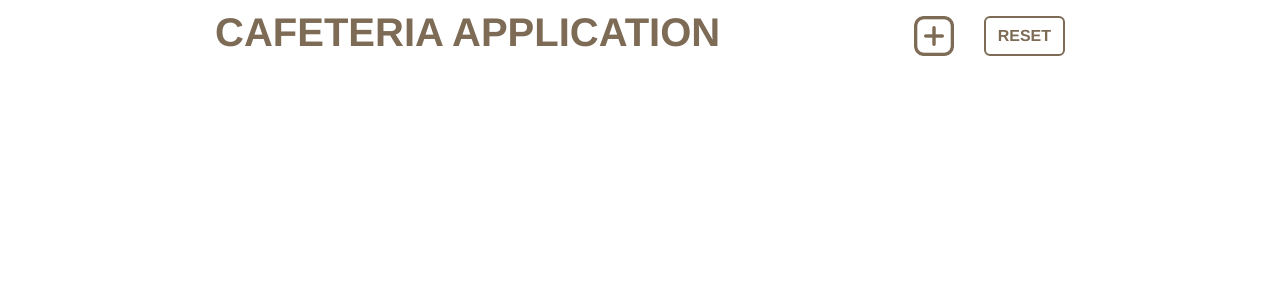
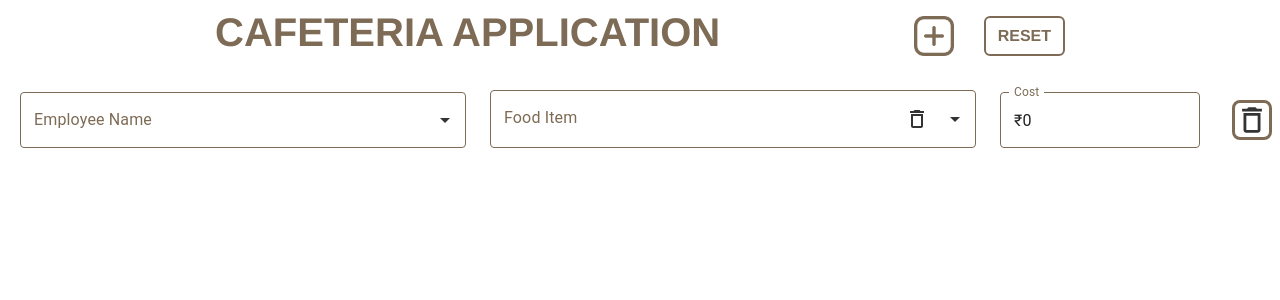
Before and after one commit to mayumithapa/CafeteriaApp, a React (Create React App) app in the folder cafeteria-application/: page / in a window 1280 px wide. Shown: the top 300 px of the page. Built offline with nearby package versions, Linux system fonts and the light colour scheme.

Commit message:
Small changes and marked why we can't use some obj directly for manupulation as react does shallow comparison

```diff
--- a/cafeteria-application/src/App.js
+++ b/cafeteria-application/src/App.js
@@ -4,13 +4,13 @@ import Navbar from "./Navbar";
 import Add from "./Add";
 
 function App() {
-  const [forms, setForms] = useState([]);
+  const [forms, setForms] = useState([{id:0}]);
   const [nextId, setNextId] = useState(1);
-  const [open, setOpen] = useState(false);
-  const [addType, setAddType] = useState("");
-  const [emp, setEmp] = useState([]);
+  const [open, setOpen] = useState(false); //for dialogue box
+  const [addType, setAddType] = useState(""); // for dialogue box type
+  const [emp, setEmp] = useState([]); // emp array
   const [lunch, setLunch] = useState([]);
-  const [removedEmployees, setRemovedEmployees] = useState([]);
+  const [removedEmployees, setRemovedEmployees] = useState([]); //yaha array hai neeche obj hai? why?
   const [selectedEmployees, setSelectedEmployees] = useState({});
 
   const handleAddClick = () => {
@@ -27,14 +27,14 @@ function App() {
     }
 
     setForms(forms.filter((form) => form.id !== id));
-
+    // here we are creating a new obj because react does shallow comparision and if don't create react won't recodnize the change
     const updatedSelections = { ...selectedEmployees };
     delete updatedSelections[id];
     setSelectedEmployees(updatedSelections);
   };
 
   const handleReset = () => {
-    setForms([]);
+    setForms([{id:0}]);
     setSelectedEmployees({});
     setEmp([...emp, ...removedEmployees]);
     setRemovedEmployees([]);
@@ -91,7 +91,7 @@ function App() {
               emp={availableEmployees}
               lunch={lunch}
               handleDeleteClick={handleDeleteClick}
-              onOpenAddDialog={handleOpenAddDialog}
+              handleOpenAddDialog={handleOpenAddDialog}
               onEmployeeSelect={(selectedEmployee) => handleEmployeeSelect(form.id, selectedEmployee)}
             />
           );
--- a/cafeteria-application/src/Dropdown.js
+++ b/cafeteria-application/src/Dropdown.js
@@ -43,8 +43,8 @@ const ChipContainer = styled("div")({
   padding: "5px 0",
 });
 
-const Dropdown = ({ id, emp, lunch, handleDeleteClick, onOpenAddDialog, onEmployeeSelect }) => {
-  const [selectedEmployee, setSelectedEmployee] = useState(null);
+const Dropdown = ({ id, emp, lunch, handleDeleteClick, handleOpenAddDialog, onEmployeeSelect }) => {
+  const [selectedEmployee, setSelectedEmployee] = useState(null); //yaha selectedEmployee initialize hua hai and yeh locally ek form ka value set kr rha hai
   const [selectedFood, setSelectedFood] = useState([]);
   const [totalCost, setTotalCost] = useState(0);
 
@@ -52,7 +52,7 @@ const Dropdown = ({ id, emp, lunch, handleDeleteClick, onOpenAddDialog, onEmploy
     const lastSelectedItem = value.length ? value[value.length - 1] : null;
 
     if (lastSelectedItem && lastSelectedItem.title === "Add Food Item") {
-      onOpenAddDialog("food");
+      handleOpenAddDialog("food");
     } else if (lastSelectedItem) {
       const existingItemIndex = selectedFood.findIndex(
         (item) => item.title === lastSelectedItem.title
@@ -111,7 +111,7 @@ const Dropdown = ({ id, emp, lunch, handleDeleteClick, onOpenAddDialog, onEmploy
         value={selectedEmployee}
         onChange={(event, value) => {
           if (value && value.name === "Add Employee") {
-            onOpenAddDialog("employee");
+            handleOpenAddDialog("employee");
             setSelectedEmployee(null);
           } else {
             setSelectedEmployee(value);
```
